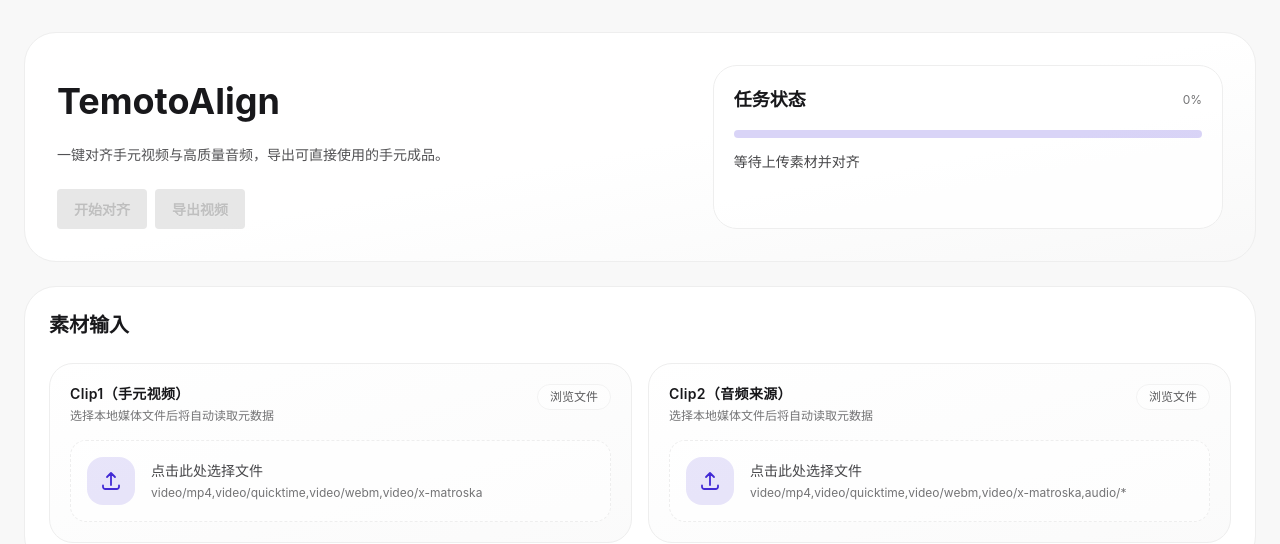
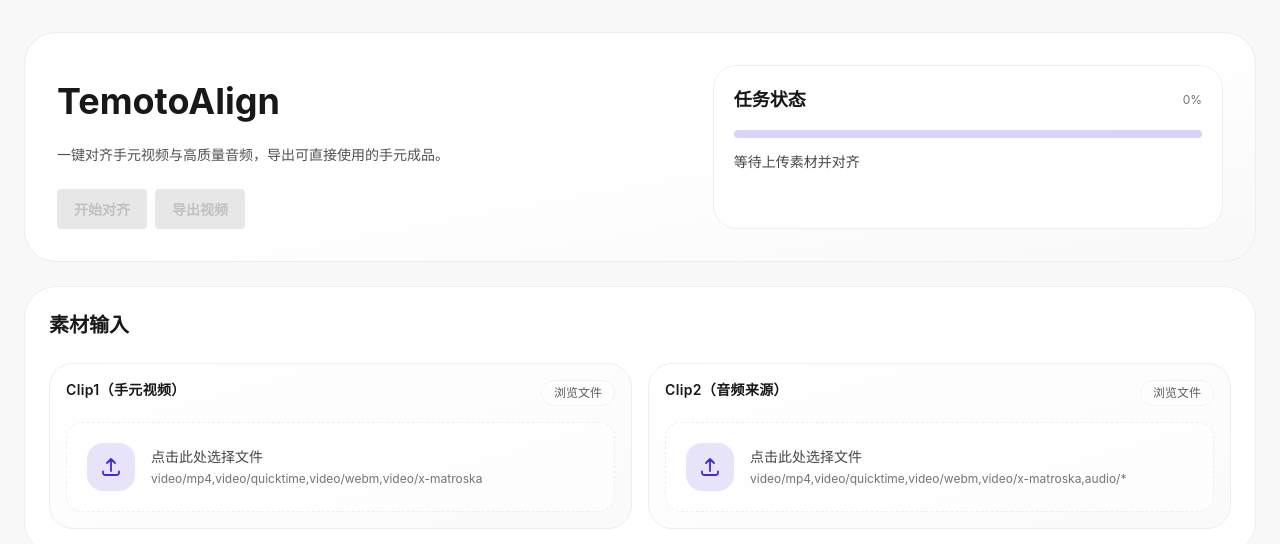
Before and after one commit to TrueRou/TemotoAlign, a Nuxt app: page / in a window 1280 px wide. Shown: the top 544 px of the page. Built offline with nearby package versions, Linux system fonts and the light colour scheme.

Commit message:
fix: style and colorSpace

```diff
--- a/app/components/MediaFilePicker.vue
+++ b/app/components/MediaFilePicker.vue
@@ -1,5 +1,5 @@
 <script setup lang="ts">
-defineProps<{
+const props = defineProps<{
     label: string
     accept: string
     file: File | null
@@ -24,46 +24,43 @@ function formatFileSize(size: number): string {
 </script>
 
 <template>
-    <label
-        class="group block cursor-pointer rounded-3xl border border-base-300 bg-linear-to-br from-base-100 to-base-200/70 p-5 transition-all duration-200 hover:-translate-y-0.5 hover:border-primary/40 hover:shadow-lg hover:shadow-primary/10"
+    <div
+        class="cursor-pointer rounded-3xl border border-base-300 bg-linear-to-br from-base-100 to-base-200/70 p-4 transition-all duration-200 hover:-translate-y-0.5 hover:border-primary/40 hover:shadow-lg hover:shadow-primary/10"
     >
-        <div class="flex items-start justify-between gap-4">
-            <div>
+        <div class="flex flex-row items-start justify-between">
+            <div class="min-w-0">
                 <div class="text-sm font-semibold tracking-wide text-base-content">
-                    {{ label }}
-                </div>
-                <div class="mt-1 text-xs opacity-60">
-                    选择本地媒体文件后将自动读取元数据
+                    {{ props.label }}
                 </div>
             </div>
-            <div class="rounded-full border border-base-300 bg-base-100/80 px-3 py-1 text-xs opacity-70 transition group-hover:border-primary/30 group-hover:text-primary">
+            <div class="w-fit rounded-full border border-base-300 bg-base-100/80 px-3 py-1 text-xs opacity-70 transition group-hover:border-primary/30 group-hover:text-primary">
                 浏览文件
             </div>
         </div>
 
-        <div class="mt-4 rounded-2xl border border-dashed border-base-300 bg-base-100/60 p-4 transition group-hover:border-primary/40 group-hover:bg-primary/5">
-            <input class="hidden" type="file" :accept="accept" @change="onChange">
+        <div class="relative mt-4 rounded-2xl border border-dashed border-base-300 bg-base-100/60 p-4 transition group-hover:border-primary/40 group-hover:bg-primary/5 sm:p-5">
+            <input class="absolute inset-0 z-10 h-full w-full cursor-pointer opacity-0" type="file" :accept="props.accept" @change="onChange">
 
-            <div class="flex items-center gap-4">
-                <div class="flex size-12 items-center justify-center rounded-2xl bg-primary/12 text-primary">
+            <div class="flex flex-col gap-3 sm:flex-row sm:items-center sm:gap-4">
+                <div class="flex size-12 shrink-0 items-center justify-center rounded-2xl bg-primary/12 text-primary">
                     <svg xmlns="http://www.w3.org/2000/svg" class="size-6" fill="none" viewBox="0 0 24 24" stroke="currentColor" stroke-width="1.8">
                         <path stroke-linecap="round" stroke-linejoin="round" d="M12 16V4m0 0-4 4m4-4 4 4M4 16.5v1.25A2.25 2.25 0 0 0 6.25 20h11.5A2.25 2.25 0 0 0 20 17.75V16.5" />
                     </svg>
                 </div>
 
                 <div class="min-w-0 flex-1">
-                    <div v-if="file" class="truncate text-sm font-medium text-base-content">
-                        {{ file.name }}
+                    <div v-if="props.file" class="break-all text-sm font-medium text-base-content sm:truncate">
+                        {{ props.file.name }}
                     </div>
                     <div v-else class="text-sm font-medium text-base-content/80">
                         点击此处选择文件
                     </div>
 
-                    <div class="mt-1 text-xs opacity-60">
-                        {{ file ? formatFileSize(file.size) : accept }}
+                    <div class="mt-1 text-xs opacity-60 wrap-break-word">
+                        {{ props.file ? formatFileSize(props.file.size) : props.accept }}
                     </div>
                 </div>
             </div>
         </div>
-    </label>
+    </div>
 </template>
--- a/app/pages/index.vue
+++ b/app/pages/index.vue
@@ -22,6 +22,7 @@ const previewVideo = ref<HTMLVideoElement | null>(null)
 const previewObjectUrl = ref<string | null>(null)
 const timelineCursorSec = ref(0)
 const syncingPreviewVideo = ref(false)
+const supportsAudioEncoder = ref(true)
 
 const hasSelectedMedia = computed(() => Boolean(store.clip1File && store.clip2File))
 const hasStartedAlignFlow = computed(() => {
@@ -171,6 +172,10 @@ watch(() => store.clip1File, (file, previousFile) => {
 watch(() => store.alignResult, (result) => {
     updateTimelineCursor(result?.clip1StartSec ?? 0)
 }, { deep: true })
+
+onMounted(() => {
+    supportsAudioEncoder.value = typeof AudioEncoder !== 'undefined'
+})
 
 onBeforeUnmount(() => {
     if (previewObjectUrl.value) {
@@ -367,6 +372,15 @@ async function runExport() {
 
 <template>
     <main class="mx-auto flex min-h-screen max-w-7xl flex-col gap-6 px-4 py-8 md:px-6">
+        <ClientOnly>
+            <div
+                v-if="!supportsAudioEncoder"
+                class="rounded-3xl border border-warning/40 bg-warning/12 px-4 py-3 text-sm text-warning-content shadow-sm"
+            >
+                当前浏览器缺少 `AudioEncoder` 支持，无法正常导出视频。请更换为较新的 Chrome、Edge 或其它兼容浏览器。
+            </div>
+        </ClientOnly>
+
         <section class="overflow-hidden rounded-4xl border border-base-300 bg-linear-to-br from-base-100 via-base-100 to-base-200">
             <div class="grid gap-8 px-6 py-8 lg:grid-cols-[minmax(0,1.1fr)_minmax(320px,0.9fr)] lg:px-8">
                 <div class="space-y-5">
@@ -454,7 +468,7 @@ async function runExport() {
             </div>
         </section>
 
-        <section v-if="showInputPanel" class="rounded-4xl border border-base-300 bg-base-100 p-6">
+        <section v-if="showInputPanel" class="rounded-4xl border border-base-300 bg-base-100 p-4 sm:p-6">
             <div class="space-y-6">
                 <div>
                     <h2 class="text-xl font-semibold">
@@ -462,16 +476,20 @@ async function runExport() {
                     </h2>
                 </div>
 
-                <div class="grid gap-4 md:grid-cols-2">
+                <div class="flex flex-col gap-4 md:flex-row">
+                    <div class="flex-1">
                         <MediaFilePicker
                             label="Clip1（手元视频）" accept="video/mp4,video/quicktime,video/webm,video/x-matroska"
                             :file="store.clip1File" @update="assignFile('clip1', $event)"
                         />
+                    </div>
+                    <div class="flex-1">
                         <MediaFilePicker
                             label="Clip2（音频来源）"
                             accept="video/mp4,video/quicktime,video/webm,video/x-matroska,audio/*" :file="store.clip2File"
                             @update="assignFile('clip2', $event)"
                         />
+                    </div>
                 </div>
             </div>
         </section>
--- a/app/stores/useAlignTaskStore.ts
+++ b/app/stores/useAlignTaskStore.ts
@@ -29,7 +29,9 @@ export const useAlignTaskStore = defineStore('alignTask', () => {
             phase: 'idle',
             progress: 0,
             message: '等待上传素材并对齐',
+            outputFileName: undefined,
             outputSavedPath: undefined,
+            error: undefined,
         }
     }
 
--- a/app/workers/export.worker.ts
+++ b/app/workers/export.worker.ts
@@ -19,6 +19,13 @@ interface ParsedVideoTrack {
     timescale: number
     samples: ParsedTrackSample[]
     description?: Uint8Array
+}
+
+function getVideoDecoderConfig(track: ParsedVideoTrack) {
+    return {
+        codec: track.codec,
+        description: track.description ?? new Uint8Array(),
+    }
 }
 
 function clearParsedTrackSamples(samples: ParsedTrackSample[] | null | undefined) {
@@ -206,6 +213,13 @@ async function parseVideoTrack(buffer: ArrayBuffer): Promise<ParsedVideoTrack> {
             if (sampleEntry?.avcC) {
                 description = buildAvcDescription(sampleEntry.avcC)
             }
+
+            if (!description) {
+                console.warn('Worker: 未从样本描述中提取到解码配置，将使用空描述兜底继续封装。', {
+                    codec: track.codec,
+                    trackId: track.id,
+                })
+            }
             else if (sampleEntry?.hvcC) {
                 description = buildHevcDescription(sampleEntry.hvcC)
             }
@@ -333,11 +347,10 @@ function muxVideoTrackDirect(
             sample.isRap ? 'key' : 'delta',
             Math.max(0, timestampUs),
             Math.max(1, durationUs),
-            index === 0 && track.description
+            index === 0
                 ? {
                         decoderConfig: {
-                            codec: track.codec,
-                            description: track.description,
+                            ...getVideoDecoderConfig(track),
                         },
                     }
                 : undefined,
```
Lines whose indentation alone changed are shown as unchanged.
